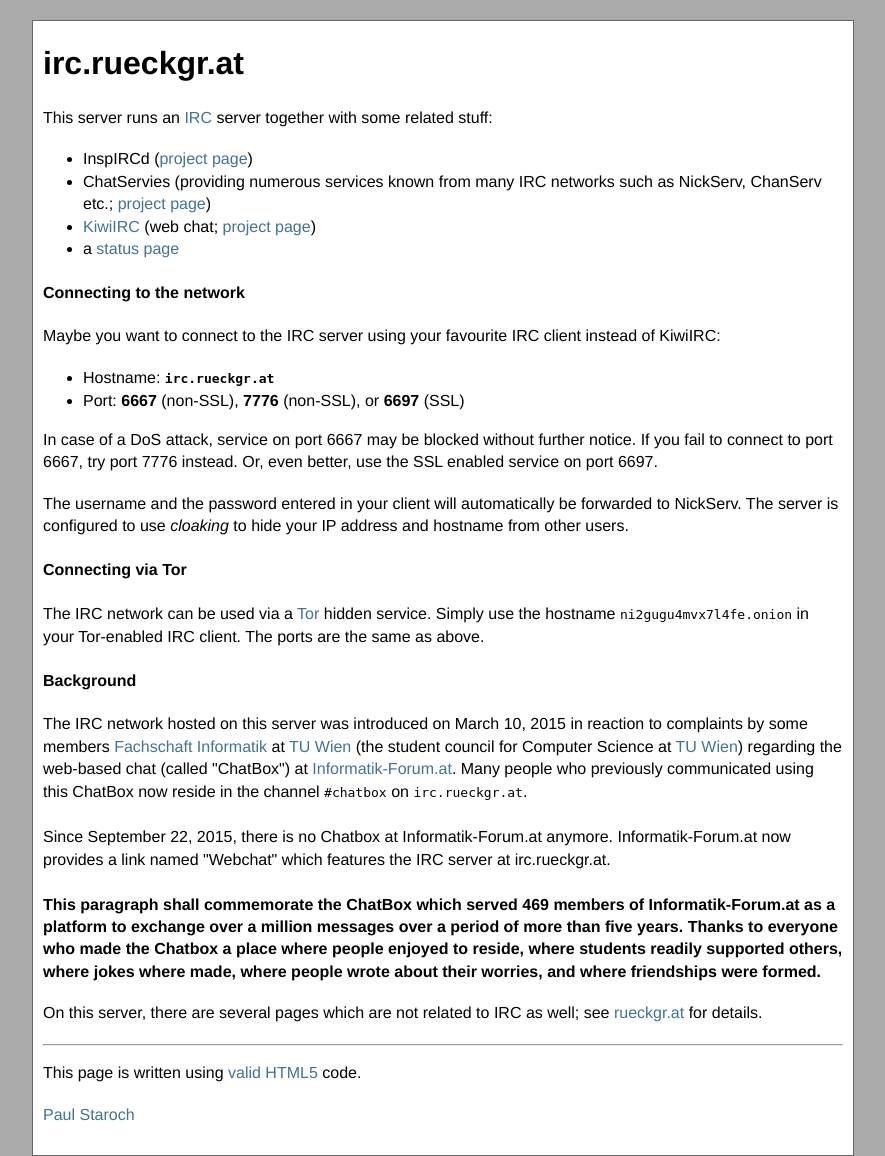
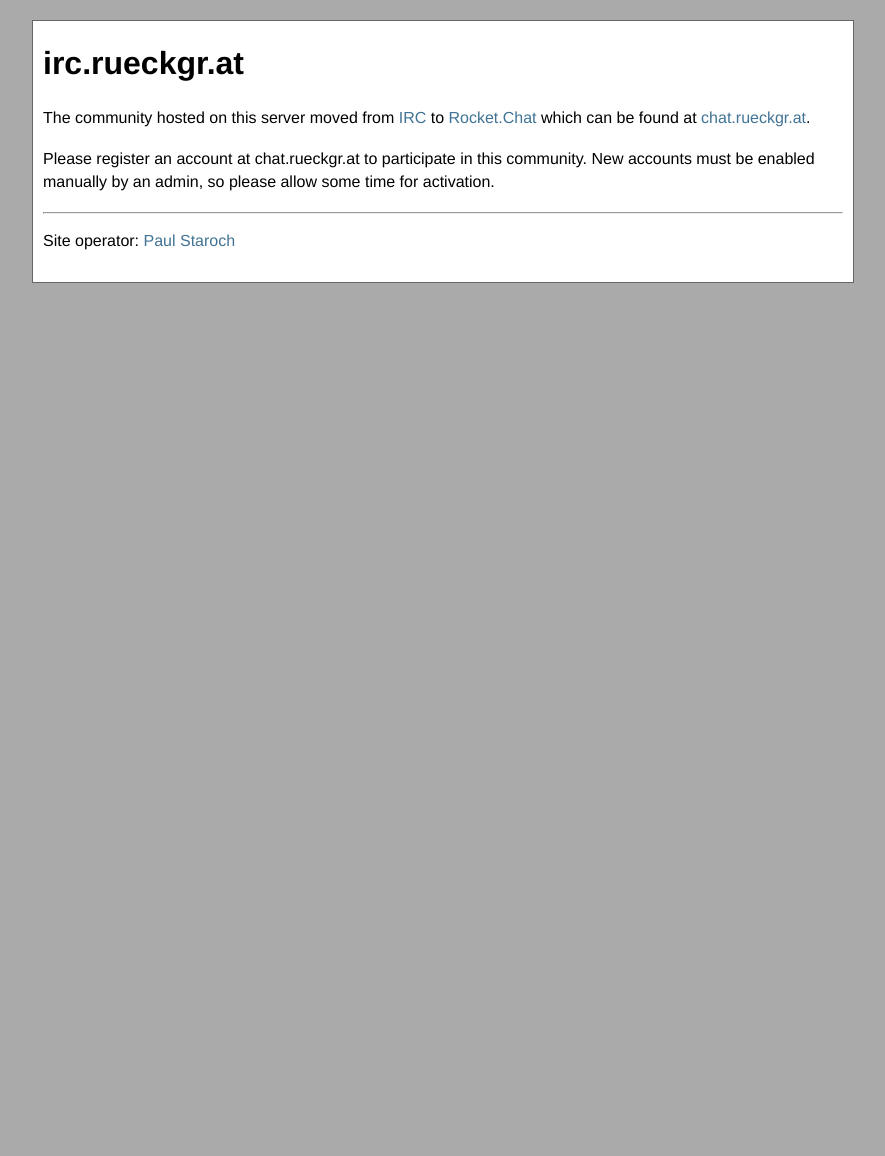
Before and after one commit to paulchen/irc-about-page, a PHP site: page / in a window 1280 px wide. Shown: the whole page, without its empty margins (197-1082 px from the left). After the commit the page ends 283 px from the top, so only its background shows below. Run offline with PHP 8.4, Linux system fonts and the light colour scheme.

Commit message:
simplify page to show only information about irc.rueckgr.at being discontinued

```diff
--- a/index.php
+++ b/index.php
@@ -31,10 +31,6 @@ if(!isset($_REQUEST['request'])) {
 }
 
 switch($_REQUEST['request']) {
-	case 'status':
-		require_once("$templates_dir/status.php");
-		break;
-
 	case '':
 		if(!file_exists("$templates_dir/index_$lang.php")) {
 			header("Location: /$default_lang/");
--- a/templates/index_en.php
+++ b/templates/index_en.php
@@ -1,57 +1,15 @@
-<?php /* <div class="language"><a href="<?php echo $language_links['de']; ?>" title="Deutsch"><img alt="Deutsch" src="/images/de.png" /></a></div> */ ?>
 <h1>irc.rueckgr.at</h1>
 <div class="introduction">
 	<p>
-		This server runs an <a href="http://en.wikipedia.org/wiki/Internet_Relay_Chat">IRC</a> server together with some related stuff:
-	</p>
-	<ul>
-		<li>InspIRCd (<a href="http://www.inspircd.org/">project page</a>)</li>
-		<li>ChatServies (providing numerous services known from many IRC networks such as NickServ, ChanServ etc.; <a href="https://bitbucket.org/chatlounge/chatservices/overview">project page</a>)</li>
-		<li><a href="https://irc.rueckgr.at/">KiwiIRC</a> (web chat; <a href="https://kiwiirc.com/">project page</a>)</li>
-		<li>a <a href="status.php">status page</a></li>
-	</ul>
-	<h4>Connecting to the network</h4>
-	<p>
-		Maybe you want to connect to the IRC server using your favourite IRC client instead of KiwiIRC:
-	</p>
-	<ul>
-		<li>Hostname: <span style="font-family: monospace; font-weight: bold;">irc.rueckgr.at</span></li>
-		<li>Port: <strong>6667</strong> (non-SSL), <strong>7776</strong> (non-SSL), or <strong>6697</strong> (SSL)</li>
-	</ul>
-	<p>
-		In case of a DoS attack, service on port 6667 may be blocked without further notice. If you fail to connect to port 6667, try port 7776 instead. Or, even better, use the SSL enabled service on port 6697.
+		The community hosted on this server moved from <a href="http://en.wikipedia.org/wiki/Internet_Relay_Chat">IRC</a> to <a href="https://rocket.chat/">Rocket.Chat</a> which can be found at <a href="//chat.rueckgr.at/">chat.rueckgr.at</a>.
 	</p>
 	<p>
-		The username and the password entered in your client will automatically be forwarded to NickServ. The server is configured to use <i>cloaking</i> to hide your IP address and hostname from other users.
-	</p>
-	<h4>Connecting via Tor</h4>
-	<p>
-		The IRC network can be used via a <a href="https://www.torproject.org/">Tor</a> hidden service. Simply use the hostname <span style="font-family: monospace;">ni2gugu4mvx7l4fe.onion</span> in your Tor-enabled IRC client. The ports are the same as above.
-	</p>
-	<h4>Background</h4>
-	<p>
-		The IRC network hosted on this server was introduced on March 10, 2015 in reaction to complaints by some members
-		<a href="https://www.fsinf.at/">Fachschaft Informatik</a> at <a href="https://www.tuwien.ac.at/">TU Wien</a>
-		(the student council for Computer Science at <a href="https://www.tuwien.ac.at/en/">TU Wien</a>)
-		regarding the web-based chat (called &quot;ChatBox&quot;) at <a href="http://www.informatik-forum.at/">Informatik-Forum.at</a>.
-		Many people who previously communicated using this ChatBox now reside in the channel <span style="font-family: monospace;">#chatbox</span> on <span style="font-family: monospace;">irc.rueckgr.at</span>.
-		<br /><br />
-		Since September 22, 2015, there is no Chatbox at Informatik-Forum.at anymore. Informatik-Forum.at now provides a link named &quot;Webchat&quot; which features the IRC server at irc.rueckgr.at.
-		<br /><br />
-		<b>This paragraph shall commemorate the ChatBox which served 469 members of Informatik-Forum.at as a platform to exchange over a million messages over a period of more than five years. Thanks to everyone who made the Chatbox a place where people enjoyed to reside, where students readily supported others, where jokes where made, where people wrote about their worries, and where friendships were formed.</b>
-	</p>
-
-	<p>
-		On this server, there are several pages which are not related to IRC as well; see <a href="https://rueckgr.at">rueckgr.at</a> for details.
+		Please register an account at chat.rueckgr.at to participate in this community. New accounts must be enabled manually by an admin, so please allow some time for activation.
 	</p>
 
 	<hr />
 
 	<p>
-	This page is written using <a href="http://validator.w3.org/check?uri=https%3A%2F%2Firc.rueckgr.at%2Fabout%2F">valid HTML5</a> code.
-	</p>
-
-	<p>
-	<a href="https://paul.staroch.name">Paul Staroch</a>
+		Site operator: <a href="https://paul.staroch.name">Paul Staroch</a>
 	</p>
 </div>
```
Also changed, not shown: lib/icinga-status.php (deleted, +0 -48 lines), templates/status.php (deleted, +0 -18 lines), templates/status_en.php (deleted, +0 -95 lines), .htaccess, graphs/ircu-day.png (deleted), graphs/ircu-month.png (deleted), graphs/ircu-week.png (deleted), graphs/ircu-year.png (deleted), 1 other file.
